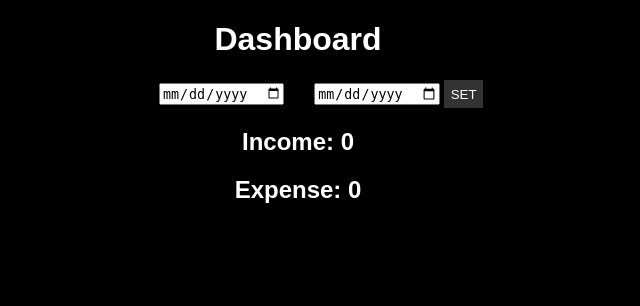
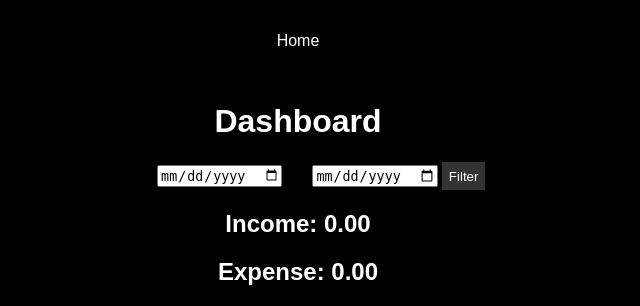
Before and after one commit to Paulsh3rin/Paulsh3rin.github.io, a Flask app: page /dashboard in a window 1280 px wide. Shown: the top 306 px of the page, without its empty margins (342-982 px from the left). Run offline with Flask 3, Linux system fonts and the light colour scheme; a map, chart or similar area stays blank.

Commit message:
Added missing lines

```diff
--- a/templates/dashboard.html
+++ b/templates/dashboard.html
@@ -7,20 +7,26 @@
     <script src="https://cdn.jsdelivr.net/npm/chart.js"></script>
 </head>
 <body>
+    <header>
+        <nav>
+            <ul>
+                <li><a href="/">Home</a></li>
+            </ul>
+        </nav>
+    </header>
     <h1 style="text-align: center;">Dashboard</h1>
     <div id="filters" style="text-align:center;">
         <label for="fromDate">From:</label>
         <input type="date" id="fromDate">
         <label for="toDate">To:</label>
         <input type="date" id="toDate">
-        <button id="filterButton">SET</button>
+        <button id="filterButton">Filter</button>
     </div>
     <div style="text-align:center;">
-        <h2>Income: <span id="income">0</span></h2>
-        <h2>Expense: <span id="expense">0</span></h2>
+        <h2>Income: <span id="income">0.00</span></h2>
+        <h2>Expense: <span id="expense">0.00</span></h2>
     </div>
     <canvas id="myChart" width="400" height="200"></canvas>
-    <script src="{{ url_for('send_static', path='js/script.js') }}"></script>
-
+    <script src="{{ url_for('static', filename='js/script.js') }}"></script>ß
 </body>
 </html>
--- a/templates/index.html
+++ b/templates/index.html
@@ -4,7 +4,8 @@
     <meta charset="UTF-8">
     <meta name="viewport" content="width=device-width, initial-scale=1.0">
     <title>Sherin Paul</title>
-    <link rel="stylesheet" href="{{ url_for('send_static', path='css/styles.css') }}">
+    <link rel="stylesheet" href="{{ url_for('static', filename='css/styles.css') }}">
+    <script src="https://cdn.jsdelivr.net/npm/chart.js"></script>
 </head>
 <body>
     <header>
@@ -81,6 +82,6 @@
         </span>
     </footer>
 
-    <script src="{{ url_for('send_static', path='js/script.js') }}"></script>
+    <script src="{{ url_for('static', filename='js/script.js') }}"></script>
 </body>
 </html>
```
